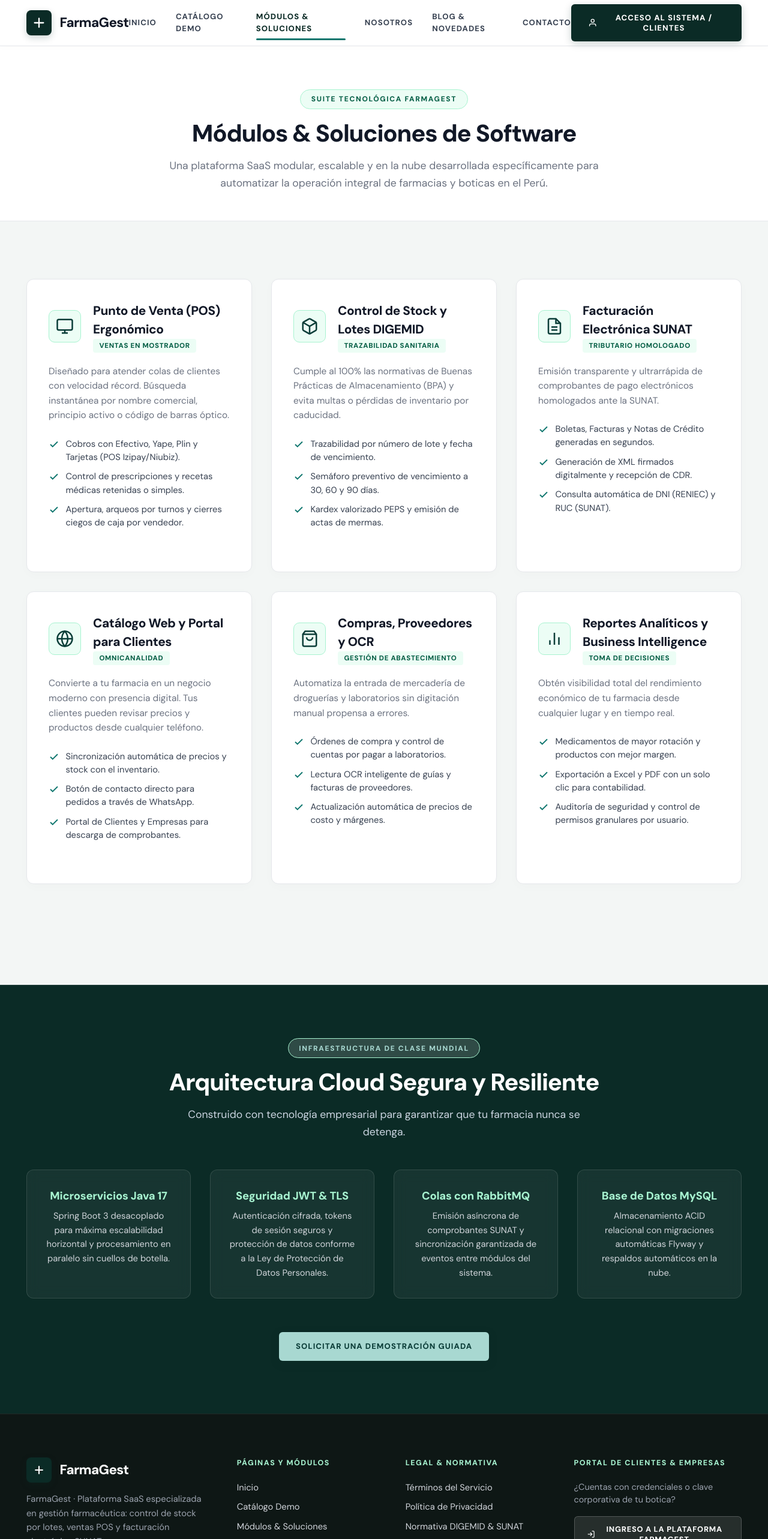
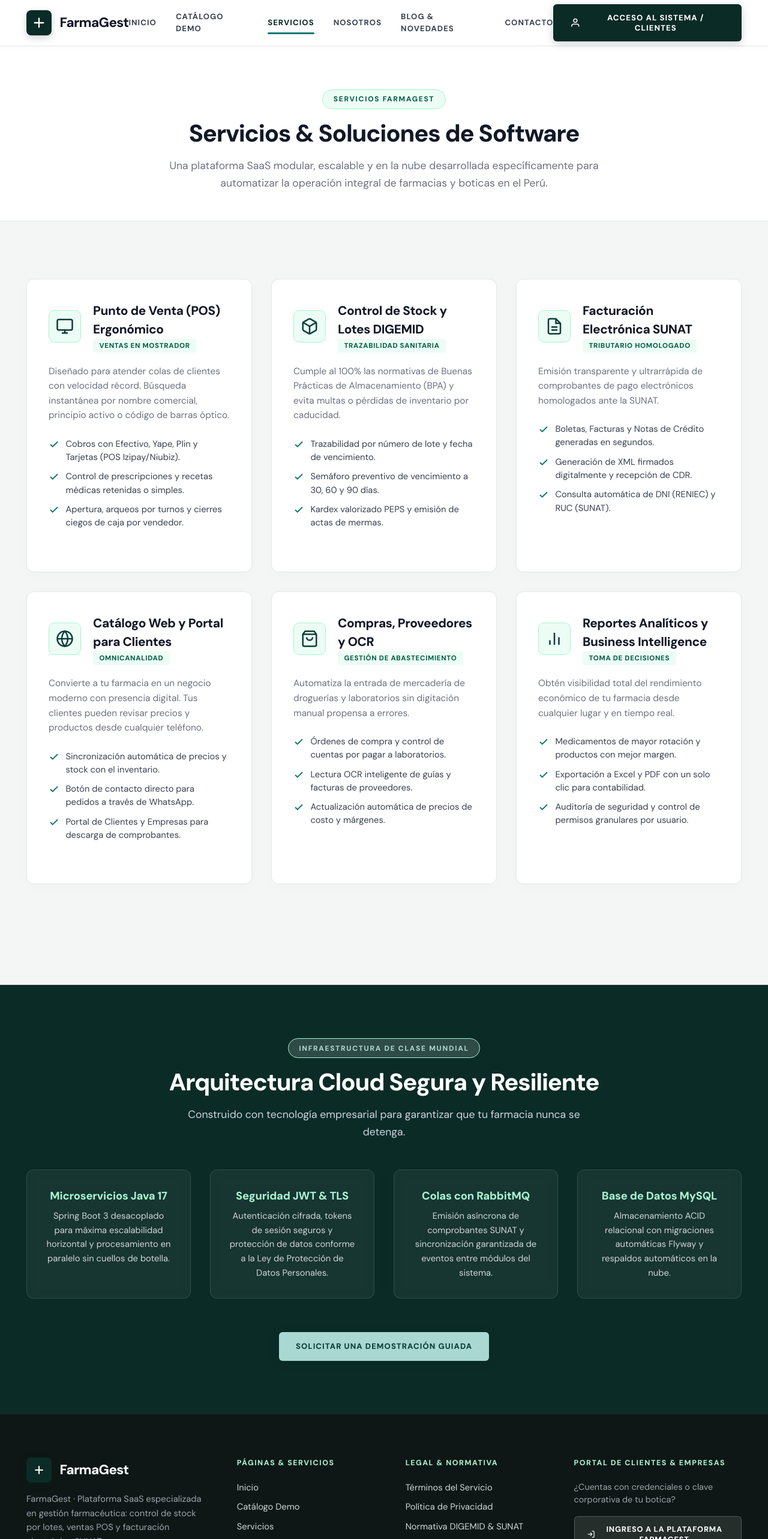
Before and after one commit to dadch1497/SistemaFarmacia, an Angular app in the folder frontend/farmagest-web/: page /servicios in a window 1280 px wide. Before the commit this address led to /modulos. Shown: the top 2566 px of the page at 60% size. Built offline with nearby package versions, Linux system fonts and the light colour scheme.

Commit message:
chore(landing): renombrar 'Modulos & Soluciones' por 'Servicios' en navegacion y rutas

```diff
--- a/frontend/farmagest-web/src/app/app.routes.ts
+++ b/frontend/farmagest-web/src/app/app.routes.ts
@@ -29,9 +29,9 @@ export const routes: Routes = [
       { path: 'inicio', redirectTo: '', pathMatch: 'full' },
       { path: 'catalogo', component: LandingCatalogoComponent },
       { path: 'catalogo-demo', redirectTo: 'catalogo', pathMatch: 'full' },
-      { path: 'modulos', component: LandingModulosComponent },
-      { path: 'modulos-soluciones', redirectTo: 'modulos', pathMatch: 'full' },
-      { path: 'servicios', redirectTo: 'modulos', pathMatch: 'full' },
+      { path: 'servicios', component: LandingModulosComponent },
+      { path: 'modulos', redirectTo: 'servicios', pathMatch: 'full' },
+      { path: 'modulos-soluciones', redirectTo: 'servicios', pathMatch: 'full' },
       { path: 'nosotros', component: LandingNosotrosComponent },
       { path: 'sobre-nosotros', redirectTo: 'nosotros', pathMatch: 'full' },
       { path: 'blog', component: LandingBlogComponent },
--- a/frontend/farmagest-web/src/app/pages/landing/landing.component.html
+++ b/frontend/farmagest-web/src/app/pages/landing/landing.component.html
@@ -22,7 +22,7 @@
       <nav class="desktop-nav">
         <a routerLink="/" [routerLinkActiveOptions]="{exact: true}" routerLinkActive="active" class="nav-item">Inicio</a>
         <a routerLink="/catalogo" routerLinkActive="active" class="nav-item">Catálogo Demo</a>
-        <a routerLink="/modulos" routerLinkActive="active" class="nav-item">Módulos & Soluciones</a>
+        <a routerLink="/servicios" routerLinkActive="active" class="nav-item">Servicios</a>
         <a routerLink="/nosotros" routerLinkActive="active" class="nav-item">Nosotros</a>
         <a routerLink="/blog" routerLinkActive="active" class="nav-item">Blog & Novedades</a>
         <a routerLink="/contacto" routerLinkActive="active" class="nav-item">Contacto</a>
@@ -54,7 +54,7 @@
     <div class="mobile-nav-drawer" [class.abierto]="menuMovilAbierto">
       <a routerLink="/" [routerLinkActiveOptions]="{exact: true}" routerLinkActive="active" (click)="cerrarMenuMovil()">Inicio</a>
       <a routerLink="/catalogo" routerLinkActive="active" (click)="cerrarMenuMovil()">Catálogo Demo</a>
-      <a routerLink="/modulos" routerLinkActive="active" (click)="cerrarMenuMovil()">Módulos & Soluciones</a>
+      <a routerLink="/servicios" routerLinkActive="active" (click)="cerrarMenuMovil()">Servicios</a>
       <a routerLink="/nosotros" routerLinkActive="active" (click)="cerrarMenuMovil()">Nosotros</a>
       <a routerLink="/blog" routerLinkActive="active" (click)="cerrarMenuMovil()">Blog & Novedades</a>
       <a routerLink="/contacto" routerLinkActive="active" (click)="cerrarMenuMovil()">Contacto</a>
@@ -98,10 +98,10 @@
       </div>
 
       <div class="footer-links-col">
-        <h4>Páginas y Módulos</h4>
+        <h4>Páginas & Servicios</h4>
         <a routerLink="/">Inicio</a>
         <a routerLink="/catalogo">Catálogo Demo</a>
-        <a routerLink="/modulos">Módulos & Soluciones</a>
+        <a routerLink="/servicios">Servicios</a>
         <a routerLink="/nosotros">Sobre Nosotros</a>
         <a routerLink="/blog">Blog & Novedades</a>
         <a routerLink="/contacto">Contacto & Demo</a>
--- a/frontend/farmagest-web/src/app/pages/landing/pages/landing-catalogo/landing-catalogo.component.html
+++ b/frontend/farmagest-web/src/app/pages/landing/pages/landing-catalogo/landing-catalogo.component.html
@@ -111,8 +111,8 @@
           <a routerLink="/contacto" class="btn btn-primary-cta">
             Solicitar Información o Cotización
           </a>
-          <a routerLink="/modulos" class="btn btn-secondary-cta">
-            Ver Todos los Módulos del Software
+          <a routerLink="/servicios" class="btn btn-secondary-cta">
+            Ver Todos los Servicios del Software
           </a>
         </div>
       </div>
--- a/frontend/farmagest-web/src/app/pages/landing/pages/landing-home/landing-home.component.html
+++ b/frontend/farmagest-web/src/app/pages/landing/pages/landing-home/landing-home.component.html
@@ -24,13 +24,13 @@
           </svg>
           Explorar Catálogo Demo
         </a>
-        <a routerLink="/modulos" class="btn btn-secondary-cta">
+        <a routerLink="/servicios" class="btn btn-secondary-cta">
           <svg width="18" height="18" viewBox="0 0 24 24" fill="none" stroke="currentColor" stroke-width="2">
             <rect x="2" y="3" width="20" height="14" rx="2" ry="2"/>
             <line x1="8" y1="21" x2="16" y2="21"/>
             <line x1="12" y1="17" x2="12" y2="21"/>
           </svg>
-          Ver Módulos & Soluciones
+          Ver Servicios
         </a>
       </div>
 
@@ -162,13 +162,13 @@
 </div>
 
 <!-- ============================================== -->
-<!-- 2. TEASER DE MÓDULOS & SOLUCIONES             -->
+<!-- 2. TEASER DE SERVICIOS                        -->
 <!-- ============================================== -->
 <section class="section servicios-section">
   <div class="container">
 
     <div class="section-header text-center">
-      <span class="section-tag">SOLUCIONES MODULARES</span>
+      <span class="section-tag">SERVICIOS & SOLUCIONES</span>
       <h2 class="section-title">Nuestra Suite Tecnológica para tu Botica</h2>
       <p class="section-subtitle">
         Diseñada para digitalizar cada etapa de la operativa farmacéutica: ventas, stock, facturación e inteligencia comercial.
@@ -224,8 +224,8 @@
     </div>
 
     <div class="teaser-actions">
-      <a routerLink="/modulos" class="btn-link-action">
-        <span>Conocer todos los módulos y características en detalle</span>
+      <a routerLink="/servicios" class="btn-link-action">
+        <span>Conocer todos los servicios y características en detalle</span>
         <svg width="18" height="18" viewBox="0 0 24 24" fill="none" stroke="currentColor" stroke-width="2"><polyline points="9 18 15 12 9 6"/></svg>
       </a>
     </div>
--- a/frontend/farmagest-web/src/app/pages/landing/pages/landing-modulos/landing-modulos.component.html
+++ b/frontend/farmagest-web/src/app/pages/landing/pages/landing-modulos/landing-modulos.component.html
@@ -3,8 +3,8 @@
   <!-- Encabezado de Página -->
   <div class="modulos-page-header">
     <div class="container text-center">
-      <span class="section-tag">SUITE TECNOLÓGICA FARMAGEST</span>
-      <h1 class="section-title">Módulos & Soluciones de Software</h1>
+      <span class="section-tag">SERVICIOS FARMAGEST</span>
+      <h1 class="section-title">Servicios & Soluciones de Software</h1>
       <p class="section-subtitle">
         Una plataforma SaaS modular, escalable y en la nube desarrollada específicamente para automatizar la operación integral de farmacias y boticas en el Perú.
       </p>
```
